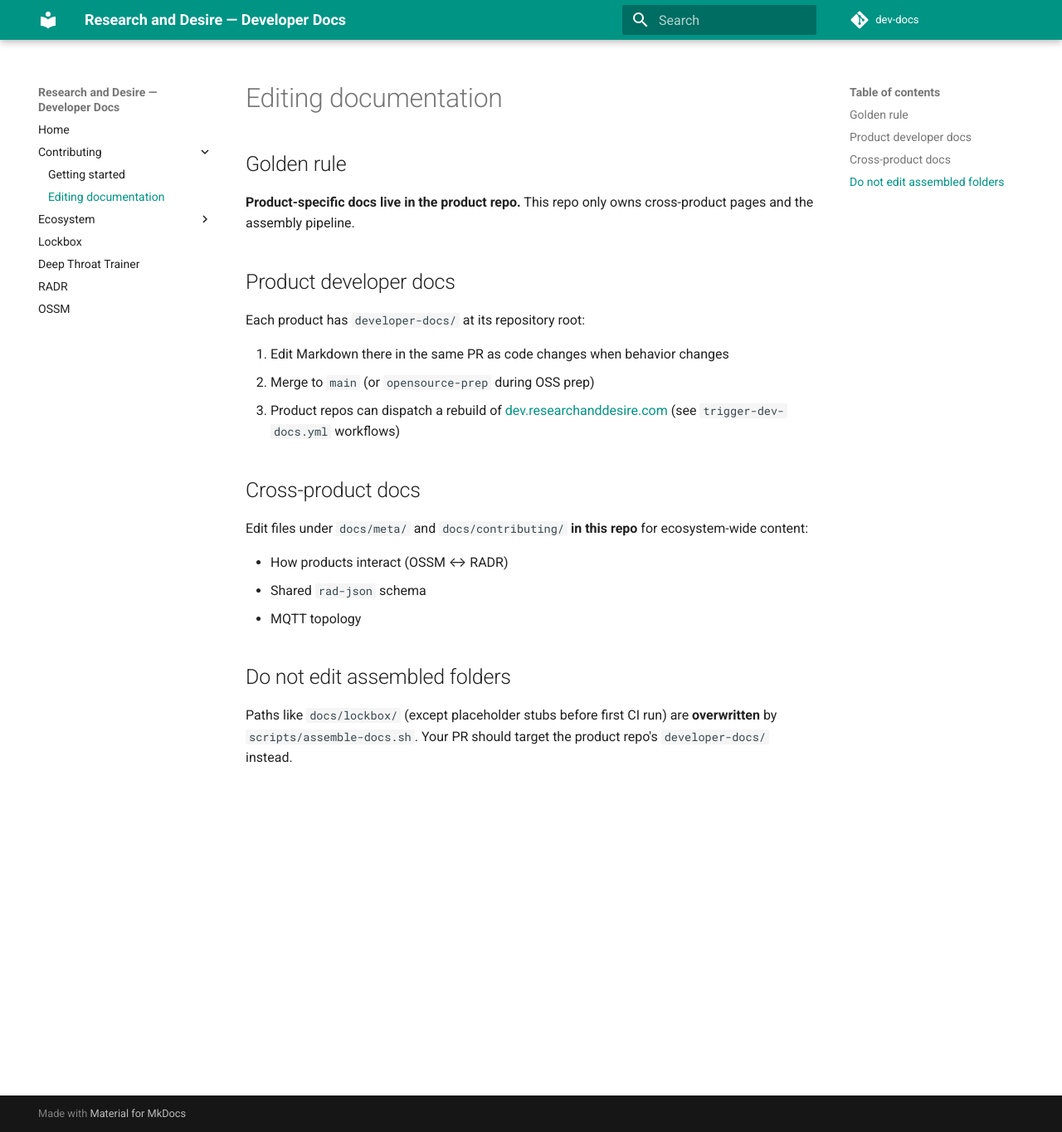
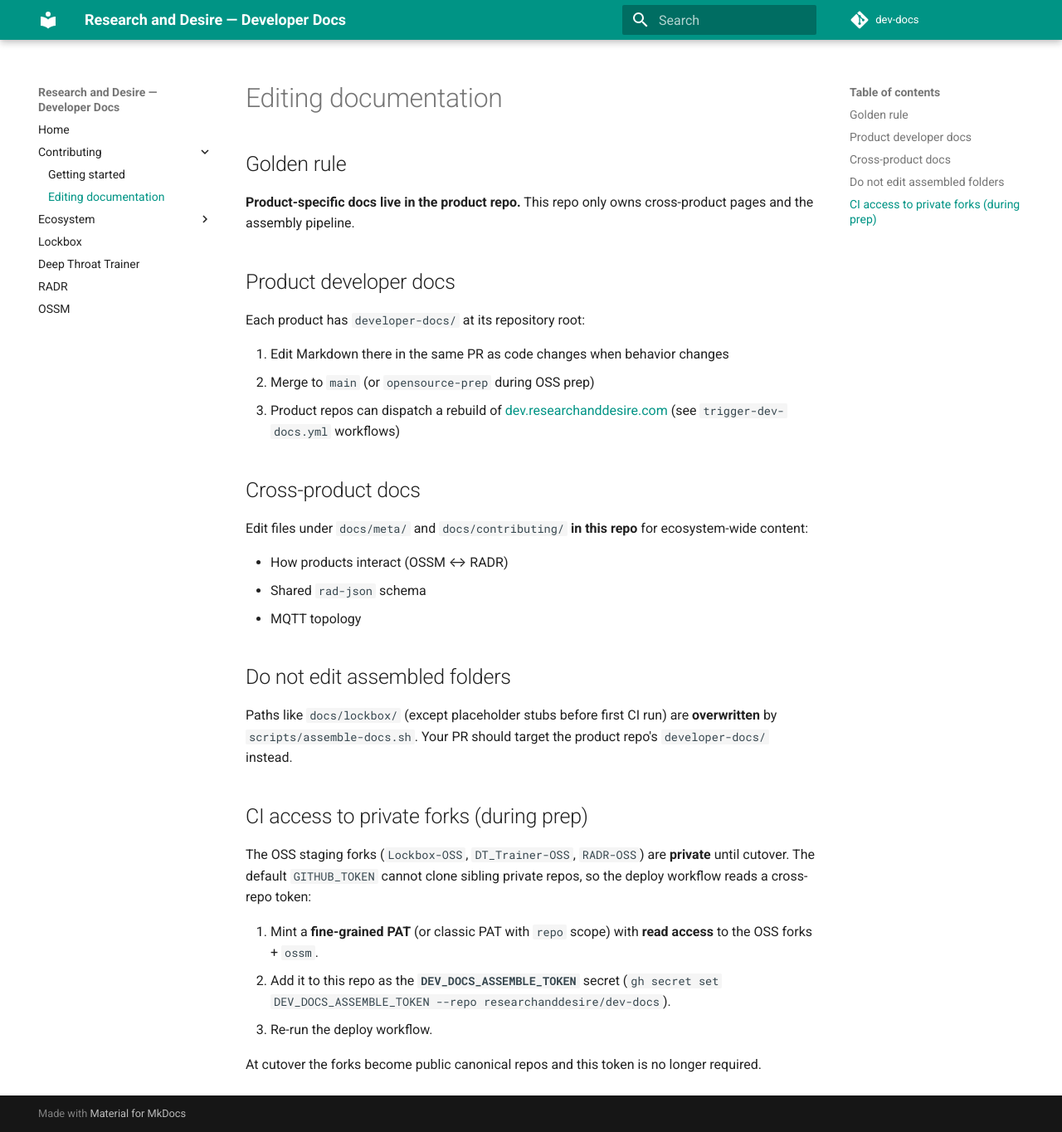
Before and after one commit to researchanddesire/dev-docs, an MkDocs documentation site: the page built from docs/contributing/editing-docs.md, in a window 1280 px wide and 1364 px high. Shown: the whole window at 83% size. Built offline with MkDocs 1.6.1 and Material for MkDocs 9.7.7, drawn with Linux system fonts in a browser that asks for light colours; comment, search, counter and statistics services are not loaded.

Commit message:
Use cross-repo token for private OSS forks in assemble CI
Default GITHUB_TOKEN cannot clone sibling private repos. Prefer a
DEV_DOCS_ASSEMBLE_TOKEN secret (read access to OSS forks); document setup.

Co-authored-by: Cursor <cursoragent@cursor.com>

```diff
--- a/docs/contributing/editing-docs.md
+++ b/docs/contributing/editing-docs.md
@@ -23,3 +23,13 @@ Edit files under `docs/meta/` and `docs/contributing/` **in this repo** for ecos
 ## Do not edit assembled folders
 
 Paths like `docs/lockbox/` (except placeholder stubs before first CI run) are **overwritten** by `scripts/assemble-docs.sh`. Your PR should target the product repo's `developer-docs/` instead.
+
+## CI access to private forks (during prep)
+
+The OSS staging forks (`Lockbox-OSS`, `DT_Trainer-OSS`, `RADR-OSS`) are **private** until cutover. The default `GITHUB_TOKEN` cannot clone sibling private repos, so the deploy workflow reads a cross-repo token:
+
+1. Mint a **fine-grained PAT** (or classic PAT with `repo` scope) with **read access** to the OSS forks + `ossm`.
+2. Add it to this repo as the **`DEV_DOCS_ASSEMBLE_TOKEN`** secret (`gh secret set DEV_DOCS_ASSEMBLE_TOKEN --repo researchanddesire/dev-docs`).
+3. Re-run the deploy workflow.
+
+At cutover the forks become public canonical repos and this token is no longer required.
```
Also changed, not shown: 1 other file.
